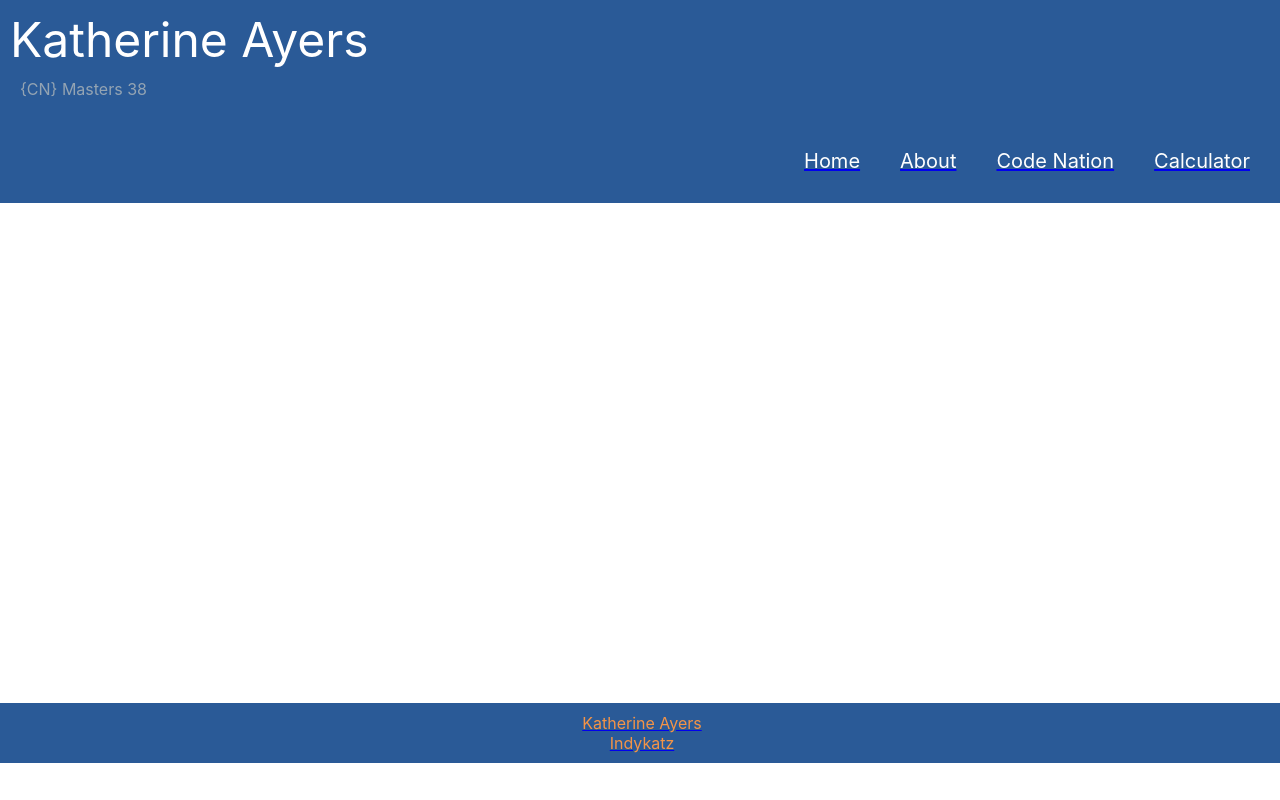
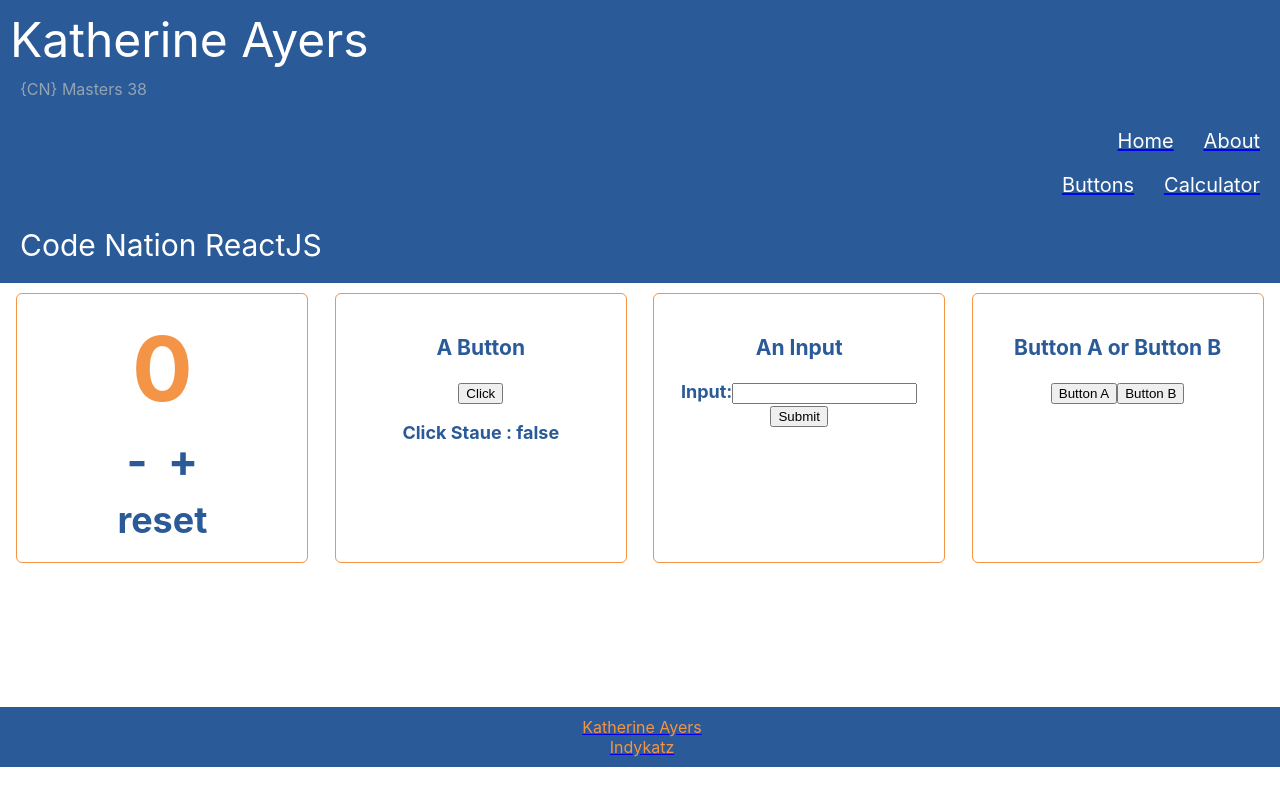
Before and after one commit to Indykatz/Indykatz-Portfolio, a React (Create React App) app: page /ReactJSButtons in a window 1280 px wide. Shown: the top 800 px of the page. Built offline with nearby package versions, Linux system fonts and the light colour scheme.

Commit message:
Buttons added

```diff
--- a/src/App.js
+++ b/src/App.js
@@ -5,7 +5,7 @@ import FooterBanner from "./components/Footer";
 import { BrowserRouter, Route, Routes } from "react-router-dom";
 import Home from "./pages/Home";
 import About from "./pages/About";
-import CodeNation from "./pages/CodeNation";
+import ReactJSButtons from "./pages/ReactJSButtons";
 import Calculator from "./pages/Calculator";
 const App = () => {
   return (
@@ -17,7 +17,7 @@ const App = () => {
           <Routes>
             <Route path="/" element={<Home />} />
             <Route path="/About" element={<About />} />
-            <Route path="/CodeNation" element={<CodeNation />} />
+            <Route path="/ReactJSButtons" element={<ReactJSButtons />} />
             <Route path="/Calculator" element={<Calculator />} />
           </Routes>
         </Content>
--- /dev/null
+++ b/src/components/Button.js
@@ -0,0 +1,18 @@
+import React, { useState } from "react";
+
+const Button = () => {
+  const [click, setCLick] = useState(false);
+  return (
+    <div>
+        <h3>A Button</h3>
+      <div>
+        <button onClick={() => setCLick((prevClick) => !prevClick)}>
+          Click
+        </button>
+        <p>Click Staue : {click.toString()}</p>
+      </div>
+    </div>
+  );
+};
+
+export default Button;
--- /dev/null
+++ b/src/components/ButtonInput.js
@@ -0,0 +1,28 @@
+import React, { useState } from "react";
+
+const ButtonInput = () => {
+  const [item, setItem] = useState([{}]);
+  // add item handle submit new items
+  const handleClickA = (e) => {
+    e.preventDefault();
+    setItem([...item, { item: "A" }]);
+  };
+  const handleClickB = (e) => {
+    e.preventDefault();
+    setItem([...item, { item: "B" }]);
+  };
+  return (
+    <div>
+      <h3>Button A or Button B</h3>
+      <div>
+        <button onClick={handleClickA}>Button A</button>
+        <button onClick={handleClickB}>Button B</button>
+        {item.slice(-4, -1).map((item, index) => {
+          return <p key={index}>Clicked : {item.item}</p>;
+        })}
+      </div>
+    </div>
+  );
+};
+
+export default ButtonInput;
--- /dev/null
+++ b/src/components/Input.js
@@ -0,0 +1,37 @@
+import { useState } from "react";
+
+const Input = () => {
+  const [input, setInput] = useState("");
+  const [item, setItem] = useState([{}]);
+  // add item handle submit new items
+  const handleSubmit = (e) => {
+    e.preventDefault();
+    setItem([...item, { item: input }]);
+    setInput("");
+    console.log(item);
+  };
+
+  return (
+    <div>
+      <div>
+        <h3>An Input</h3>
+        <form>
+          <label>
+            Input:
+            <input
+              type="text"
+              value={input}
+              onChange={(e) => setInput(e.target.value)}
+            />
+          </label>
+          <input type="submit" value="Submit" onClick={handleSubmit} />
+        </form>
+        {item.slice(-4, -1).map((item, index) => {
+          return <p key={index}>{item.item}</p>;
+        })}
+      </div>
+    </div>
+  );
+};
+
+export default Input;
--- a/src/components/Navbar.js
+++ b/src/components/Navbar.js
@@ -11,8 +11,10 @@ const Navbar = () => {
         <Link to="/About">
           <NavbarItems>About</NavbarItems>
         </Link>
-        <Link to="/CodeNation">
-          <NavbarItems>Code Nation</NavbarItems>
+      </NavbarContainer>
+      <NavbarContainer>
+        <Link to="/ReactJSButtons">
+          <NavbarItems>Buttons</NavbarItems>
         </Link>
         <Link to="/Calculator">
           <NavbarItems>Calculator</NavbarItems>
--- a/src/css/Navbar.styled.js
+++ b/src/css/Navbar.styled.js
@@ -5,12 +5,12 @@ export const NavbarContainer = styled.div`
   justify-content: flex-end;
   align-items: center;
   background-color: #2a5a97;
-  padding: 10px;
 `;
 
 export const NavbarItems = styled.div`
   font-size: 20px;
-  margin: 20px;
+  margin: 10px;
+  margin-right: 20px;
   color: white;
   &:hover {
     opacity: 0.5;
--- a/src/pages/CodeNation.js
+++ b/src/pages/ReactJSButtons.js
@@ -1,7 +1,11 @@
 import Counter from "../components/Counter";
+import Button from "../components/Button";
+import Input from "../components/Input";
+import ButtonInput from "../components/ButtonInput";
+
 import { Description, FlexBox, EachBox } from "../css/App.styled";
 
-const CodeNation = () => {
+const ReactJSButtons = () => {
   return (
     <div>
       <div>
@@ -11,7 +15,13 @@ const CodeNation = () => {
             <Counter />
           </EachBox>
           <EachBox>
-            <Counter />
+            <Button />
+          </EachBox>
+          <EachBox>
+            <Input />
+          </EachBox>
+          <EachBox>
+            <ButtonInput />
           </EachBox>
         </FlexBox>
       </div>
@@ -19,4 +29,4 @@ const CodeNation = () => {
   );
 };
 
-export default CodeNation;
+export default ReactJSButtons;
```
